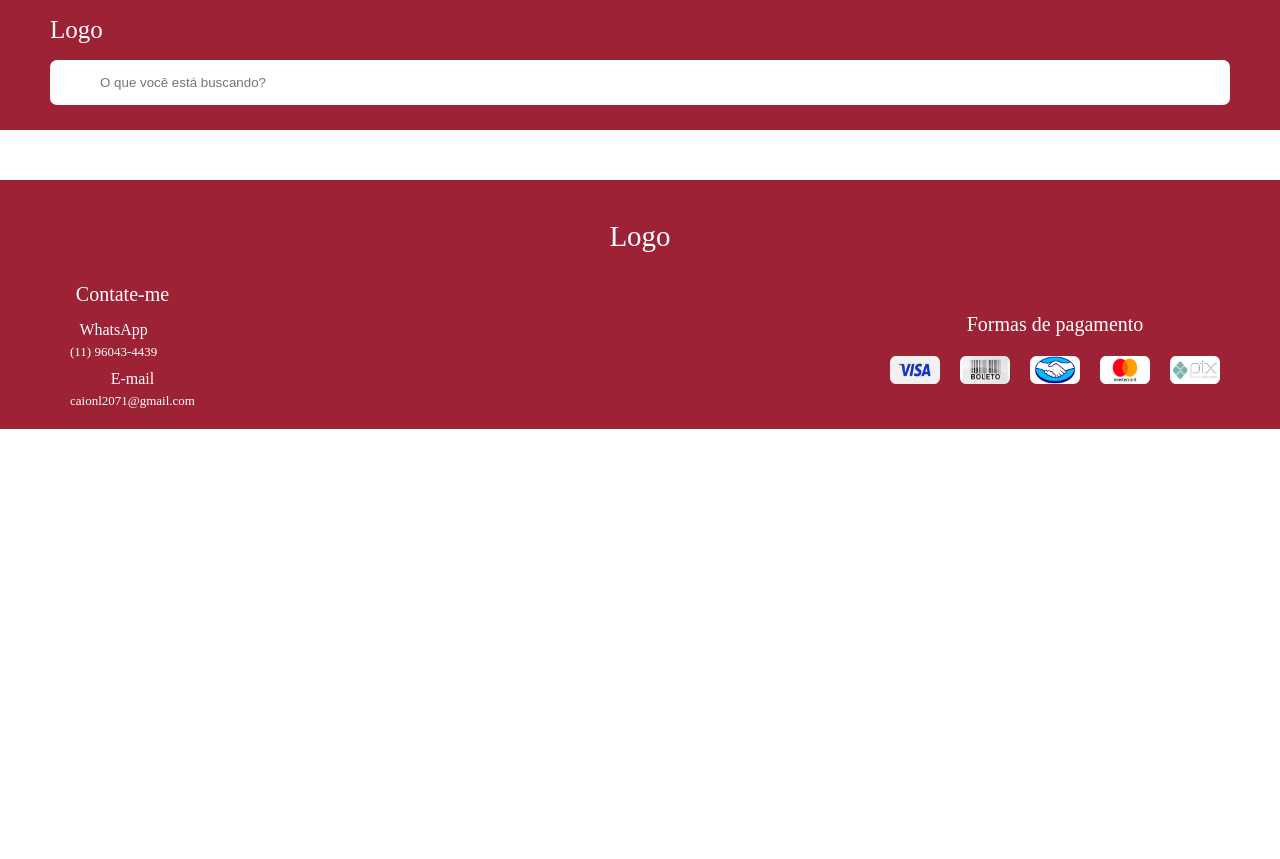
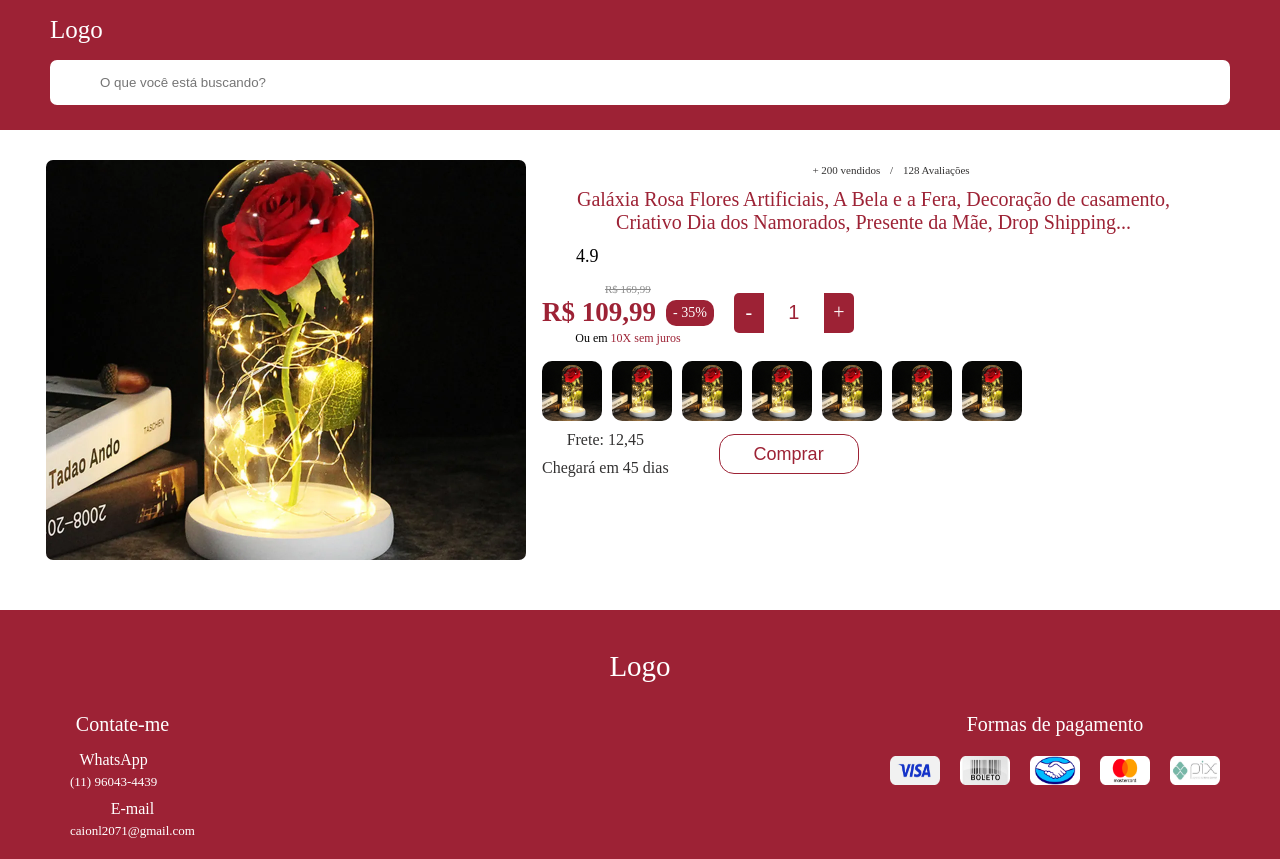
Before and after one commit to caiof1/parperfeito, a React (Create React App) app: page /pdp in a window 1280 px wide. Before the commit the page ends 800 px from the top, so only its background shows below. Built offline with nearby package versions, Linux system fonts and the light colour scheme; the HTML template or start-up script is replaced by a standard one.

Commit message:
Criação da pagina de Produto

```diff
--- a/src/App.js
+++ b/src/App.js
@@ -17,6 +17,8 @@ import "swiper/css/pagination"
 
 // Pages
 import Home from './pages/Home/Home';
+import PageProduct from './pages/Home/PageProduct/PageProduct';
+
 
 register();
 
@@ -27,6 +29,7 @@ function App() {
         <Header />
         <Routes>
           <Route path="/" element={<Home />} />
+          <Route path="/pdp" element={<PageProduct />} />
         </Routes>
         <Footer />
       </BrowserRouter>
--- a/src/components/Footer/Footer.module.css
+++ b/src/components/Footer/Footer.module.css
@@ -19,7 +19,6 @@
                 width: 100%;
                 display: flex;
                 justify-content: space-between;
-                align-items: center;
                 flex-wrap: wrap;
 
                 .info_single {
--- /dev/null
+++ b/src/pages/Home/PageProduct/PageProduct.js
@@ -0,0 +1,113 @@
+// CSS
+import styles from "./PageProduct.module.css";
+
+// Swiper
+import { Swiper, SwiperSlide } from "swiper/react";
+import { FreeMode, Navigation, Thumbs } from "swiper/modules";
+
+// Hooks
+import { useState } from "react";
+
+// images
+import product from "../../../images/produto_teste.png";
+
+const PageProduct = () => {
+  return (
+    <div className={`${styles.container_pdp} center`}>
+      <div className={styles.product_and_info}>
+        <Swiper className={styles.product_img}>
+          <SwiperSlide>
+            <img src={product} alt="" />
+          </SwiperSlide>
+          <SwiperSlide>
+            <img src={product} alt="" />
+          </SwiperSlide>
+          <SwiperSlide>
+            <img src={product} alt="" />
+          </SwiperSlide>
+          <SwiperSlide>
+            <img src={product} alt="" />
+          </SwiperSlide>
+        </Swiper>
+        <div className={styles.info_product}>
+          <span className={styles.value_avaliation}>
+            <span> + 200 vendidos</span> / <span>128 Avaliações</span>
+          </span>
+          <h2 className={styles.name_product}>
+            Galáxia Rosa Flores Artificiais, A Bela e a Fera, Decoração de
+            casamento, Criativo Dia dos Namorados, Presente da Mãe, Drop
+            Shipping...
+          </h2>
+          <div className={styles.stars}>
+            <div className={styles.star}>
+              <i class="fa-solid fa-star"></i>
+              <i class="fa-solid fa-star"></i>
+              <i class="fa-solid fa-star"></i>
+              <i class="fa-solid fa-star"></i>
+              <i class="fa-solid fa-star"></i>
+            </div>
+            <span className={styles.rank}>4.9</span>
+          </div>
+          <div className={styles.value_selectqtd}>
+            <div className={styles.value}>
+              <span className={styles.discount}>R$ 169,99</span>
+              <div className={styles.value_normal}>
+                <span className={styles.value_discount}>R$ 109,99</span>
+                <span className={styles.qtd_discount}>- 35%</span>
+              </div>
+              <span className={styles.no_juros}>
+                Ou em <span>10X sem juros</span>
+              </span>
+            </div>
+            <div className={styles.selectqtd}>
+              <div className={styles.less}>
+                <span>-</span>
+              </div>
+              <input
+                type="number"
+                className={styles.camp_number}
+                value={1}
+                name=""
+              />
+              <div className={styles.more}>
+                <span>+</span>
+              </div>
+            </div>
+          </div>
+          <div className={styles.variantes}>
+            <div className={styles.variante}>
+              <img src={product} alt="" />
+            </div>
+            <div className={styles.variante}>
+              <img src={product} alt="" />
+            </div>
+            <div className={styles.variante}>
+              <img src={product} alt="" />
+            </div>
+            <div className={styles.variante}>
+              <img src={product} alt="" />
+            </div>
+            <div className={styles.variante}>
+              <img src={product} alt="" />
+            </div>
+            <div className={styles.variante}>
+              <img src={product} alt="" />
+            </div>
+            <div className={styles.variante}>
+              <img src={product} alt="" />
+            </div>
+          </div>
+            <div className={styles.buy_frete}>
+                <div className={styles.frete_days}>
+                    <span className={styles.frete}>Frete: 12,45</span>
+                    <span className={styles.days}>Chegará em 45 dias</span>
+                </div>
+                <button className={styles.btn}>Comprar</button>
+            </div>
+        </div>
+      </div>
+    </div>
+  );
+};
+
+export default PageProduct;
--- /dev/null
+++ b/src/pages/Home/PageProduct/PageProduct.module.css
@@ -0,0 +1,207 @@
+.container_pdp {
+    margin-top: 30px;
+
+    .product_and_info {
+        width: 100%;
+        display: flex;
+        justify-content: space-between;
+
+        .product_img {
+            width: 40%;
+            height: 400px;
+        }
+
+        .product_img img {
+            width: 100%;
+            height: 400px;
+            object-fit: cover;
+            border-radius: 7px;
+        }
+
+        .info_product {
+            width: 59%;
+            padding-left: 10px;
+
+            .value_avaliation {
+                color: #333232;
+                font-size: 11px;
+            }
+
+            .value_avaliation span:first-child {
+                margin-right: 7px;
+            }
+
+            .value_avaliation span:last-child {
+                margin-left: 7px;
+            }
+
+            .name_product {
+                margin-top: 10px;
+                color: #9D2235;
+                font-weight: normal;
+                font-size: 20px;
+                width: 95%;
+            }
+
+            .stars {
+                display: flex;
+                margin-top: 12px;
+                align-items: center;
+
+                .star {
+                    margin-right: 4px;
+                }
+
+                .star i {
+                    margin-right: 6px;
+                    color: #9D2235;
+                    font-size: 18px;
+                }
+
+                .rank {
+                    font-size: 18px;
+                }
+            }
+
+            .value_selectqtd {
+                margin-top: 12px;
+                display: flex;
+                align-items: center;
+
+                .value {
+                    margin-right: 20px;
+                    .discount {
+                        text-decoration: line-through;
+                        color: #8C8C8C;
+                        font-size: 11px;
+                    }
+
+                    .value_normal {
+                        display: flex;
+                        align-items: center;
+
+                        .value_discount {
+                            margin-right: 10px;
+                            font-size: 27px;
+                            font-weight: bold;
+                            color: #9D2235;
+                        }
+
+                        .qtd_discount {
+                            padding: 5px 7px;
+                            background: #9D2235;
+                            border-radius: 10px;
+                            color: #fff;
+                            font-size: 14px;
+                        }
+                    }
+
+                    .no_juros {
+                        font-size: 12px;
+                    }
+
+                    .no_juros span {
+                        color: #9D2235;
+                    }
+                }
+
+                .selectqtd {
+                    display: flex;
+                    align-items: center;
+                    .less,
+                    .more {
+                        width: 30px;
+                        height: 40px;
+                        background: #9D2235;
+                        display: flex;
+                        justify-content: center;
+                        align-items: center;
+                        color: #fff;
+                        font-size: 20px;
+                        cursor: pointer;
+                    }
+
+                    .less:hover,
+                    .more:hover {
+                        background: #fff;
+                        color: #9D2235;
+                        transition: .2s linear;
+                    }
+
+                    .less {
+                        border-radius: 5px 0 0 5px;
+                    }
+
+                    .more {
+                        border-radius: 0 5px 5px 0;
+                    }
+
+                    .camp_number {
+                        width: 60px;
+                        height: 40px;
+                        border: 0;
+                        text-align: center;
+                        font-size: 20px;
+                        color: #9D2235;
+                    }
+
+                    .camp_number::-webkit-inner-spin-button {
+                        -webkit-appearance: none;
+                        appearance: none;
+                        -moz-appearance: none;
+                    }
+                }
+
+            }
+
+            .variantes {
+                margin-top: 15px;
+                display: flex;
+                flex-wrap: wrap;
+
+                .variante {
+                    width: 60px;
+                    height: 60px;
+                    margin-bottom: 10px;
+                    margin-right: 10px;
+                }
+
+                .variante img {
+                    width: 100%;
+                    height: inherit;
+                    border-radius: 10px;
+                }
+            }
+
+            .buy_frete {
+                display: flex;
+                align-items: center;
+
+                .frete_days {
+                    display: flex;
+                    flex-direction: column;
+                    margin-right: 50px;
+
+                    .frete {
+                        margin-bottom: 10px;
+                    }
+                }
+
+                .frete_days span {
+                    color: #333232;
+                }
+
+                .btn {
+                    max-width: 140px;
+                    width: 100%;
+                    height: 40px;
+                    background: transparent;
+                    border-radius: 15px;
+                    border: 1px solid #9D2235;
+                    color: #9D2235;
+                    font-size: 18px;
+                }
+            }
+        }
+    }
+}
```
